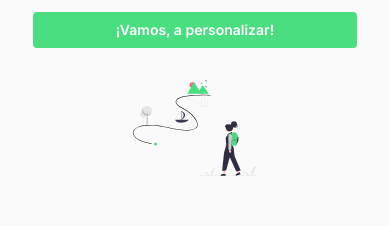
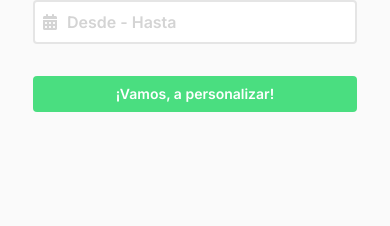
Before and after one commit to No-Country/c11-27-t-node-react, a React (Vite) app in the folder client/: page /home in a window 390 px wide. Shown: the part 516-742 px from the top of the page. Built offline with nearby package versions, Linux system fonts and the light colour scheme; no server answers; sample sign-in values are in the browser's storage.

Commit message:
fix: 💄 hidde image in mobile

```diff
--- a/client/src/components/Containers/PlanTrip.jsx
+++ b/client/src/components/Containers/PlanTrip.jsx
@@ -64,7 +64,7 @@ const PlanTrip = ({ setItineraryState, setTripData }) => {
         <img
           src={Itinerary}
           alt="Plan Trip Image"
-          className="h-24 lg:block lg:h-96"
+          className="hidden h-24 lg:block lg:h-96"
         />
       </div>
     </div>
```
